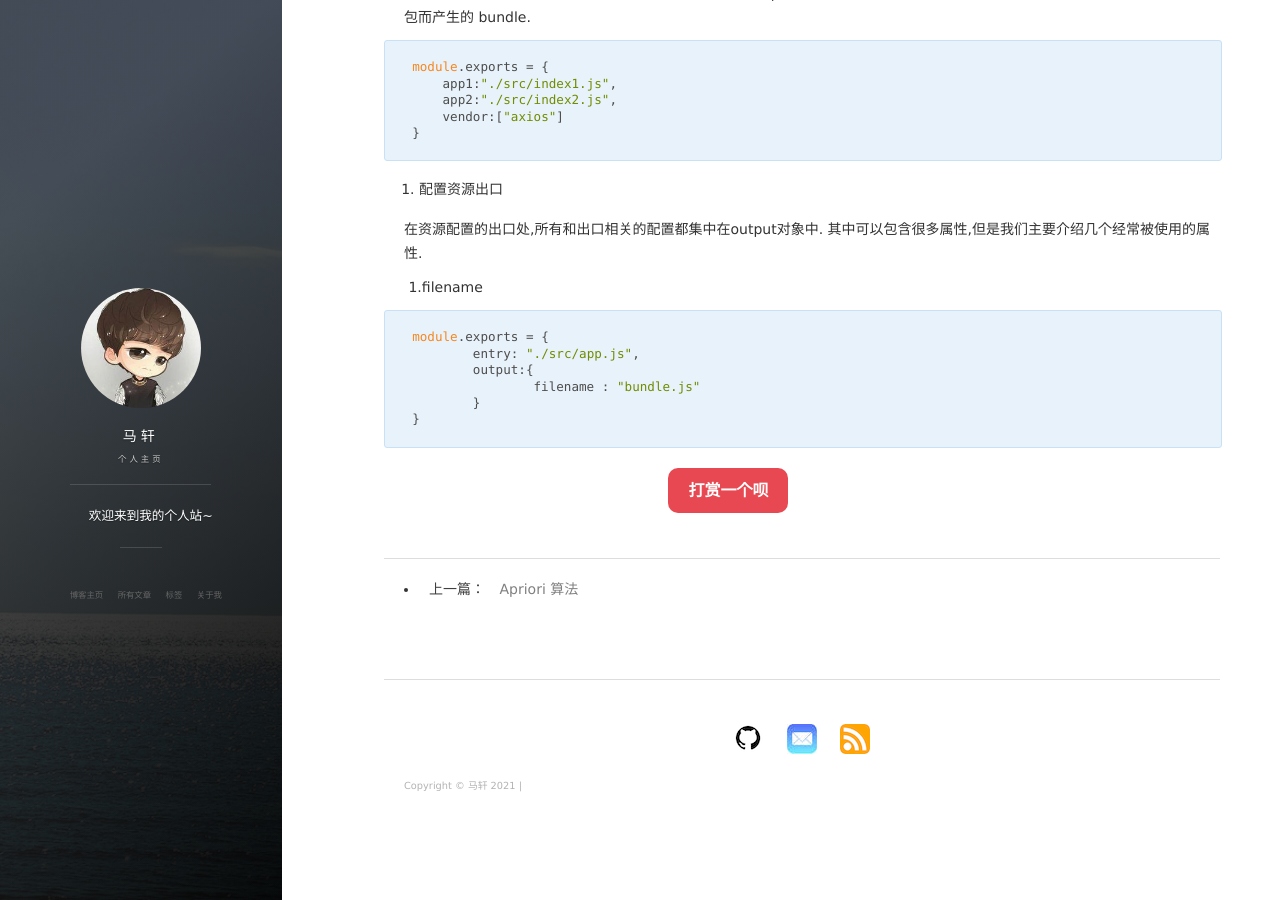
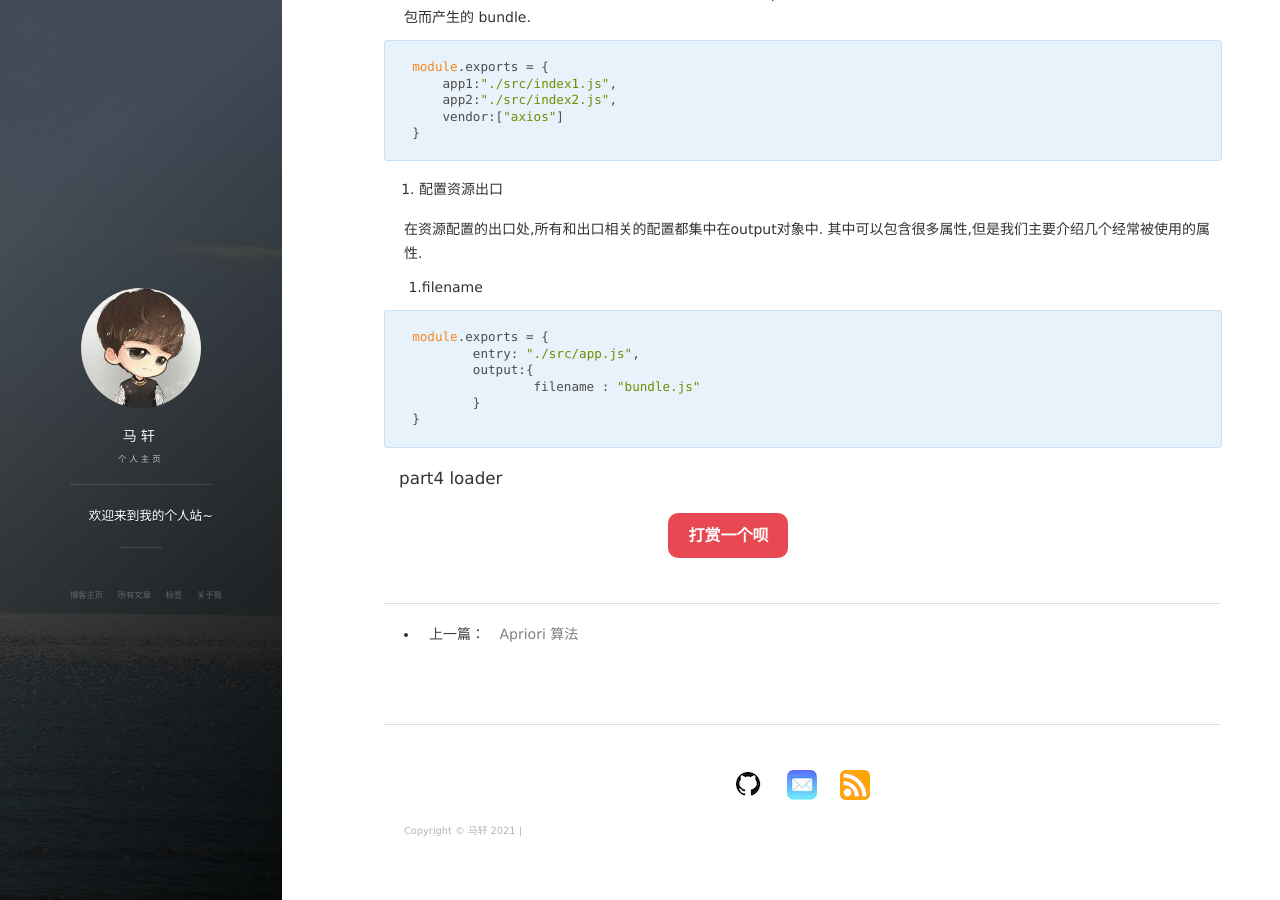
Before and after one commit to basicButtons/basicButtons.github.io, a Jekyll site: the page built from _posts/2021-9-27-webpack.md, in a window 1280 px wide and 900 px high, scrolled down 2859 px. Built offline with Jekyll 4.4.1, drawn with Linux system fonts in a browser that asks for light colours; nearby versions of some CDN libraries; our own code applies the rules of GitHub Pages for plain Markdown files; comment, search, counter and statistics services are not loaded.

Commit message:
add webpack

````diff
--- a/_posts/2021-9-27-webpack.md
+++ b/_posts/2021-9-27-webpack.md
@@ -170,3 +170,9 @@ module.exports = {
 	}
 }
 ```
+
+
+
+
+
+#### part4 loader
````
